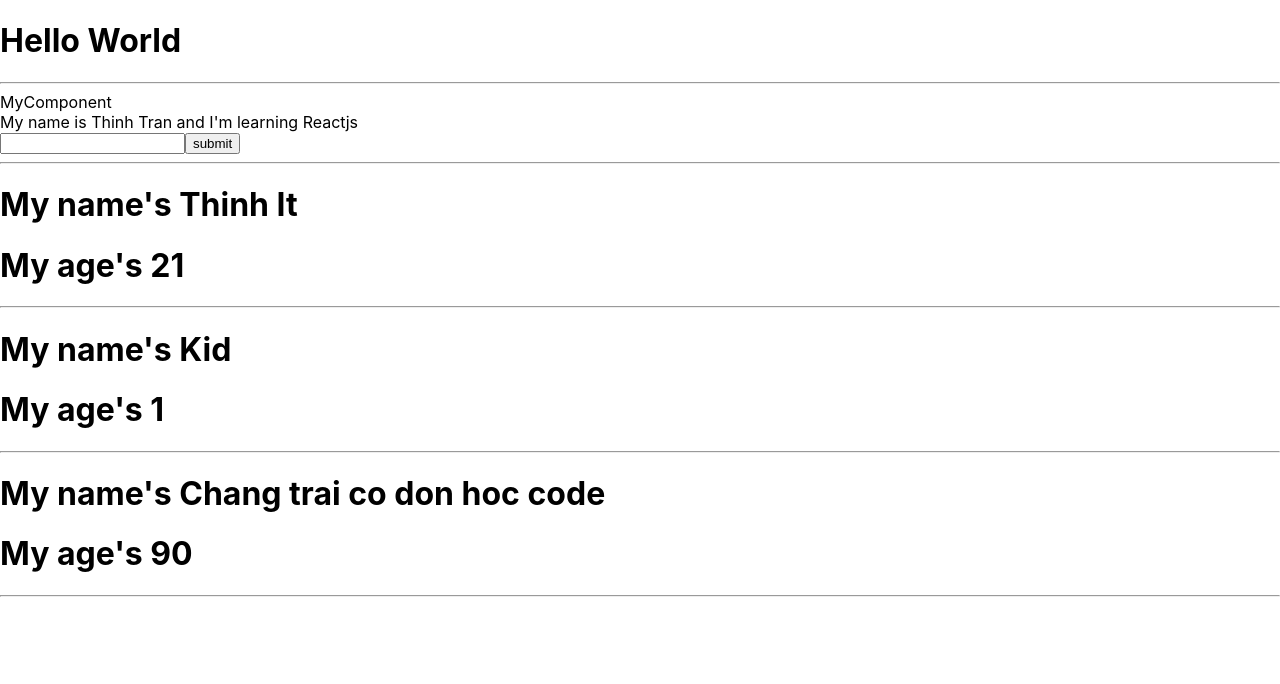
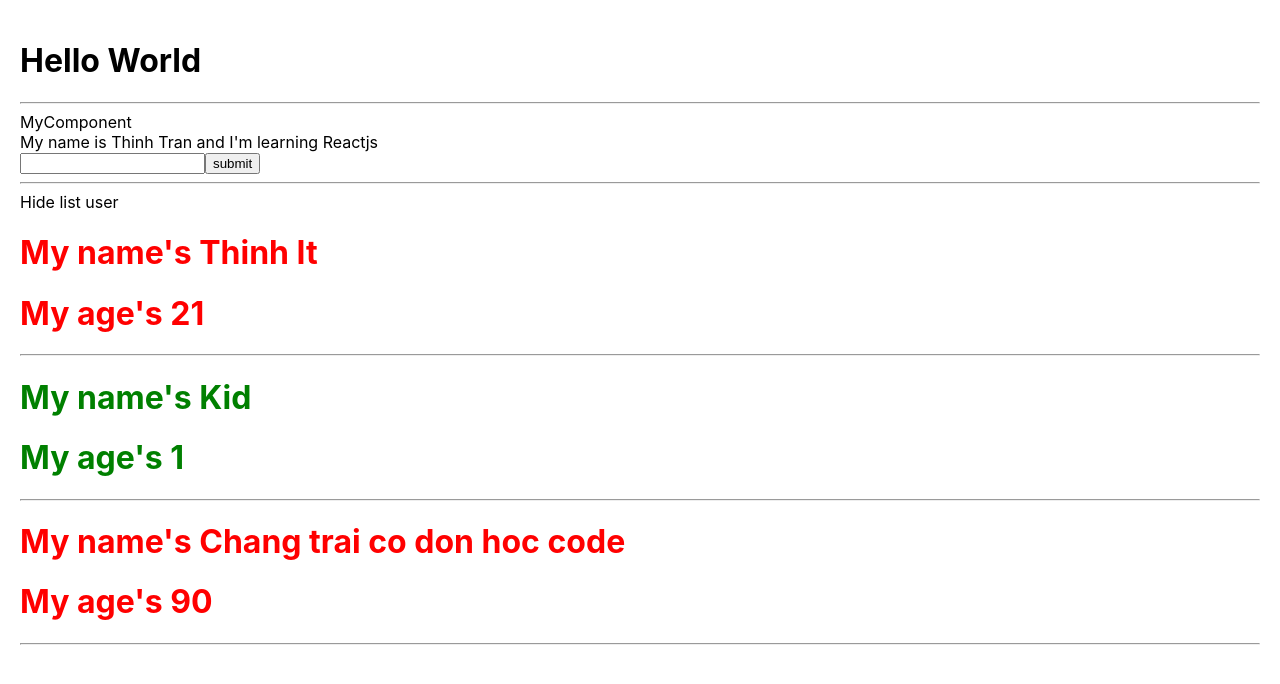
Before and after one commit to Thinhtran42/learning-reactjs, a React (Create React App) app: page / in a window 1280 px wide. Shown: the top 684 px of the page. Built offline with nearby package versions, Linux system fonts and the light colour scheme.

Commit message:
hoc react cau dieu kien &&

```diff
--- a/src/App.css
+++ b/src/App.css
@@ -1,15 +1,13 @@
 body {
     margin: 0;
-  font-family: -apple-system, BlinkMacSystemFont, 'Segoe UI', 'Roboto', 'Oxygen',
-    'Ubuntu', 'Cantarell', 'Fira Sans', 'Droid Sans', 'Helvetica Neue',
-    sans-serif;
+    padding: 20px;
+    font-family: -apple-system, BlinkMacSystemFont, "Segoe UI", "Roboto", "Oxygen", "Ubuntu", "Cantarell", "Fira Sans", "Droid Sans", "Helvetica Neue", sans-serif;
     -webkit-font-smoothing: antialiased;
     -moz-osx-font-smoothing: grayscale;
 }
 
 code {
-  font-family: source-code-pro, Menlo, Monaco, Consolas, 'Courier New',
-    monospace;
+    font-family: source-code-pro, Menlo, Monaco, Consolas, "Courier New", monospace;
 }
 
 .App {
@@ -50,3 +48,11 @@ code {
         transform: rotate(360deg);
     }
 }
+
+.red {
+    color: red;
+}
+
+.green {
+    color: green;
+}
--- a/src/components/MyInfor.js
+++ b/src/components/MyInfor.js
@@ -1,22 +1,39 @@
 import React, { Component } from "react";
 
 class MyInfor extends Component {
+  state = {
+    isShowListUser: true,
+  };
+  handleOnClick = () => {
+    this.setState({ isShowListUser: !this.state.isShowListUser });
+  };
   render() {
     const { listUsers } = this.props;
     console.log(listUsers);
     return (
       <>
+        <div
+          onClick={() => {
+            this.handleOnClick();
+          }}
+        >
+          {this.state.isShowListUser === true
+            ? "Hide list user"
+            : "Show list user"}
+        </div>
+        {this.state.isShowListUser && (
+          <div>
             {listUsers.map((user) => {
               return (
-            <div key={user.id}>
+                <div key={user.id} className={+user.age > 18 ? "red" : "green"}>
                   <h1>My name's {user.name} </h1>
                   <h1>My age's {user.age}</h1>
                   <hr />
                 </div>
               );
             })}
-        {/* <h1>My name's is </h1>
-        <h1>My age's is </h1> */}
+          </div>
+        )}
       </>
     );
   }
--- a/src/index.js
+++ b/src/index.js
@@ -1,16 +1,15 @@
-import React from 'react';
-import ReactDOM from 'react-dom/client';
-import App from './App';
-import reportWebVitals from './reportWebVitals';
-import { Provider } from 'react-redux';
-import store from './redux/store';
+import React from "react";
+import ReactDOM from "react-dom/client";
+import App from "./App";
+import reportWebVitals from "./reportWebVitals";
+import { Provider } from "react-redux";
+import store from "./redux/store";
 
-const root = ReactDOM.createRoot(document.getElementById('root'));
+const root = ReactDOM.createRoot(document.getElementById("root"));
 root.render(
   <Provider store={store}>
-    <React.StrictMode>
-      <App />
-    </React.StrictMode>
+    {" "}
+    {/* <React.StrictMode> */} <App /> {/* </React.StrictMode> */}{" "}
   </Provider>
 );
 
```
Lines whose indentation alone changed are shown as unchanged.
